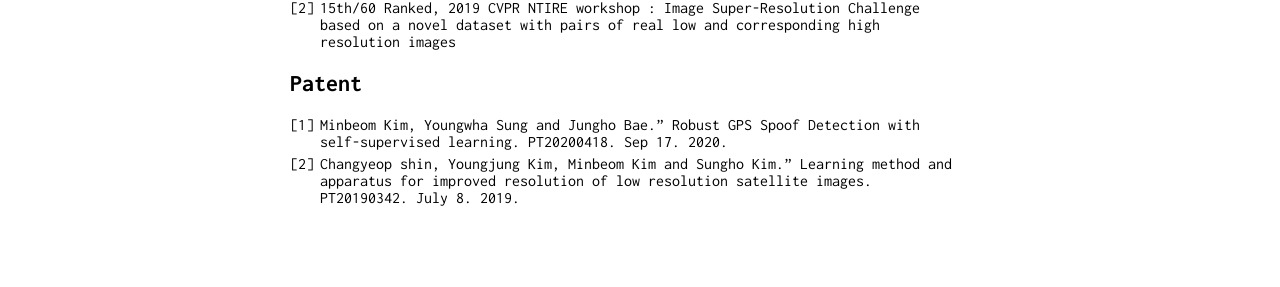
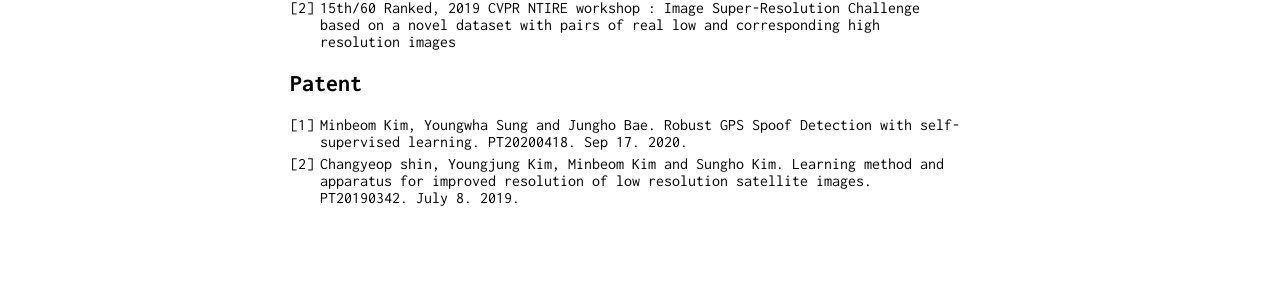
Before and after one commit to minbeomkim/minbeomkim.github.io, a Jekyll site: the page built from index.md, in a window 1280 px wide. Shown: the part 1120-1407 px from the top of the page. Built offline with Jekyll 4.4.1, drawn with Linux system fonts in a browser that asks for light colours; our own code applies the rules of GitHub Pages for plain Markdown files.

```diff
--- a/index.md
+++ b/index.md
@@ -60,8 +60,8 @@ Undergraduate Intern, advisor : Prof. il Chul Moon <br/>
 
 ## Patent
 
-1. Minbeom Kim, Youngwha Sung and Jungho Bae.” Robust GPS Spoof Detection with self-supervised learning. PT20200418. Sep 17. 2020.
-2. Changyeop shin, Youngjung Kim, Minbeom Kim and Sungho Kim.” Learning method and apparatus for improved resolution of low resolution satellite images. PT20190342. July 8. 2019.
+1. Minbeom Kim, Youngwha Sung and Jungho Bae. Robust GPS Spoof Detection with self-supervised learning. PT20200418. Sep 17. 2020.
+2. Changyeop shin, Youngjung Kim, Minbeom Kim and Sungho Kim. Learning method and apparatus for improved resolution of low resolution satellite images. PT20190342. July 8. 2019.
 
 <br/>
 <br/>
```
